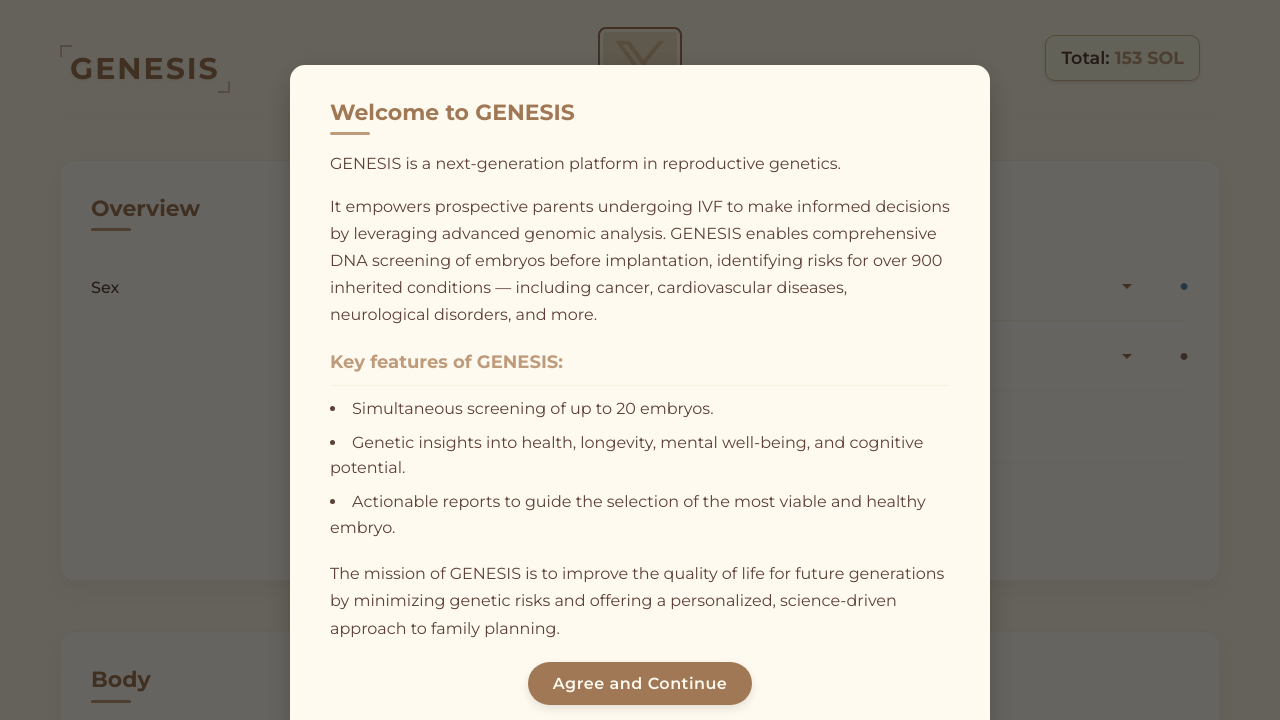
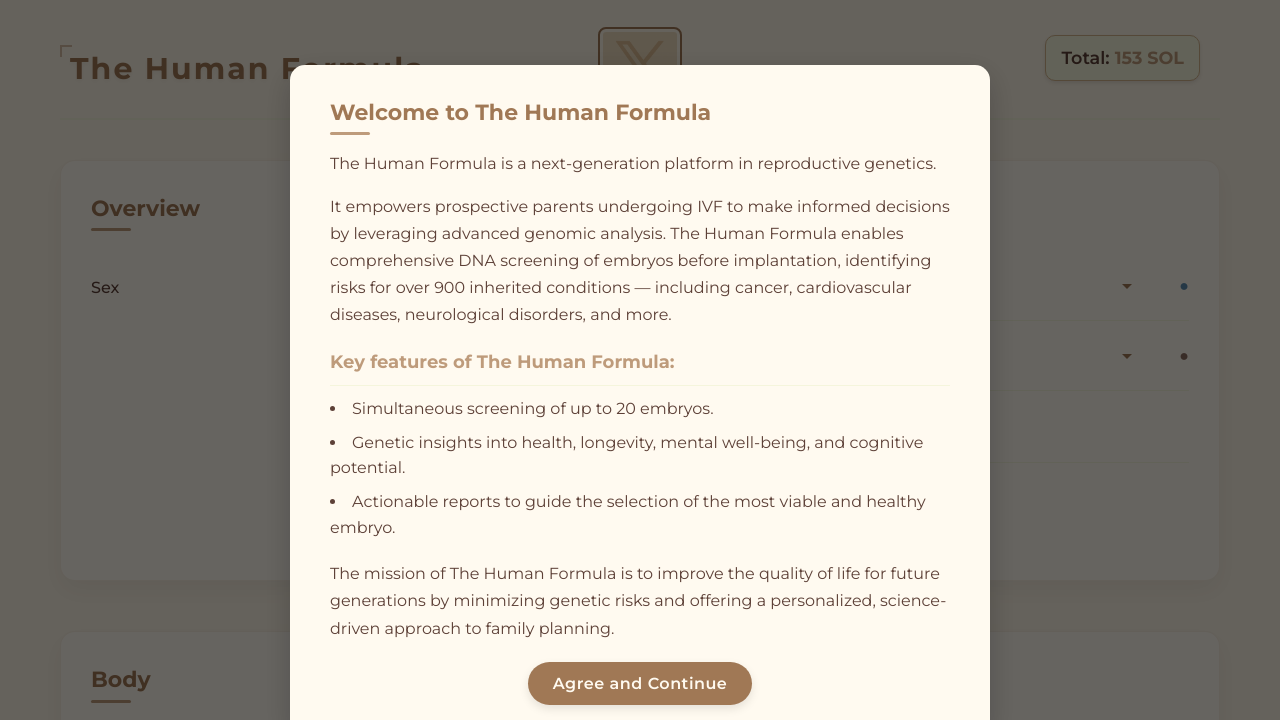
Before and after one commit to deadfile6096/embri, a plain HTML site: page index.html in a window 1280 px wide. Shown: the top 720 px of the page. Drawn offline with Linux system fonts and the light colour scheme.

Commit message:
Update index.html

```diff
--- a/index.html
+++ b/index.html
@@ -4,7 +4,7 @@
     <meta charset="UTF-8">
     <link rel="icon" type="image/png" href="img/favicon.png">
     <meta name="viewport" content="width=device-width, initial-scale=1.0">
-    <title>GENESIS | Premium Embryo Selection</title>
+    <title>The Human Formula | Premium Embryo Selection</title>
     <link rel="stylesheet" href="luxury.css">
     <link rel="stylesheet" href="price-styles.css">
     <link rel="preconnect" href="https://fonts.googleapis.com">
@@ -14,7 +14,7 @@
 <body>
     <div class="container">
         <header>
-            <div class="brand">GENESIS</div>
+            <div class="brand">The Human Formula</div>
             <div class="header-center-content">
                 <a href="https://x.com/home" target="_blank" class="social-icon-link">
                     <img src="img/twitter.png" alt="Twitter" class="header-social-icon">
@@ -412,16 +412,16 @@
 <!-- Welcome Modal -->
 <div id="welcomeModal" class="modal-overlay">
     <div class="modal-content">
-        <h2>Welcome to GENESIS</h2>
-        <p>GENESIS is a next-generation platform in reproductive genetics.</p>
-        <p>It empowers prospective parents undergoing IVF to make informed decisions by leveraging advanced genomic analysis. GENESIS enables comprehensive DNA screening of embryos before implantation, identifying risks for over 900 inherited conditions — including cancer, cardiovascular diseases, neurological disorders, and more.</p>
-        <h3>Key features of GENESIS:</h3>
+        <h2>Welcome to The Human Formula</h2>
+        <p>The Human Formula is a next-generation platform in reproductive genetics.</p>
+        <p>It empowers prospective parents undergoing IVF to make informed decisions by leveraging advanced genomic analysis. The Human Formula enables comprehensive DNA screening of embryos before implantation, identifying risks for over 900 inherited conditions — including cancer, cardiovascular diseases, neurological disorders, and more.</p>
+        <h3>Key features of The Human Formula:</h3>
         <ul>
             <li>Simultaneous screening of up to 20 embryos.</li>
             <li>Genetic insights into health, longevity, mental well-being, and cognitive potential.</li>
             <li>Actionable reports to guide the selection of the most viable and healthy embryo.</li>
         </ul>
-        <p>The mission of GENESIS is to improve the quality of life for future generations by minimizing genetic risks and offering a personalized, science-driven approach to family planning.</p>
+        <p>The mission of The Human Formula is to improve the quality of life for future generations by minimizing genetic risks and offering a personalized, science-driven approach to family planning.</p>
         <button id="agreeButton" class="modal-button">Agree and Continue</button>
     </div>
 </div>
```
